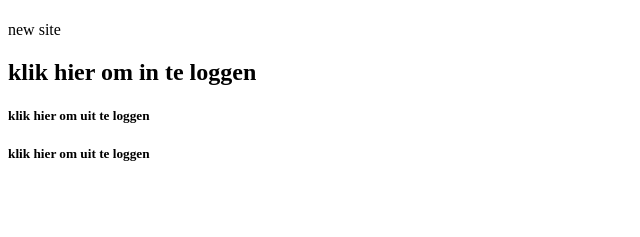
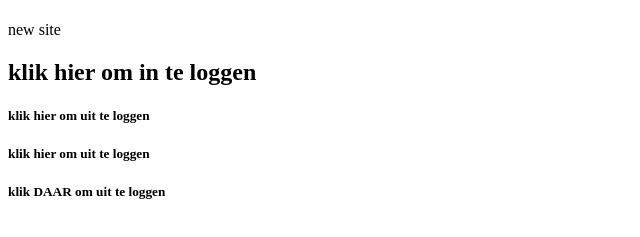
Before and after one commit to Tom-Baeten/TEST, a plain HTML site: page index.html in a window 1280 px wide. Shown: the part 59-296 px from the top of the page, without its empty margins (0-640 px from the left). Drawn offline with Linux system fonts and the light colour scheme.

Commit message:
klik daar deel

```diff
--- a/index.html
+++ b/index.html
@@ -13,6 +13,8 @@
 <h5> <a>klik hier</a> om uit te loggen </h5>
 <h5> <a>klik hier</a> om uit te loggen </h5>
 
+<h5> <a>klik DAAR</a> om uit te loggen </h5>
+
 </body>
 
 </html>
```
